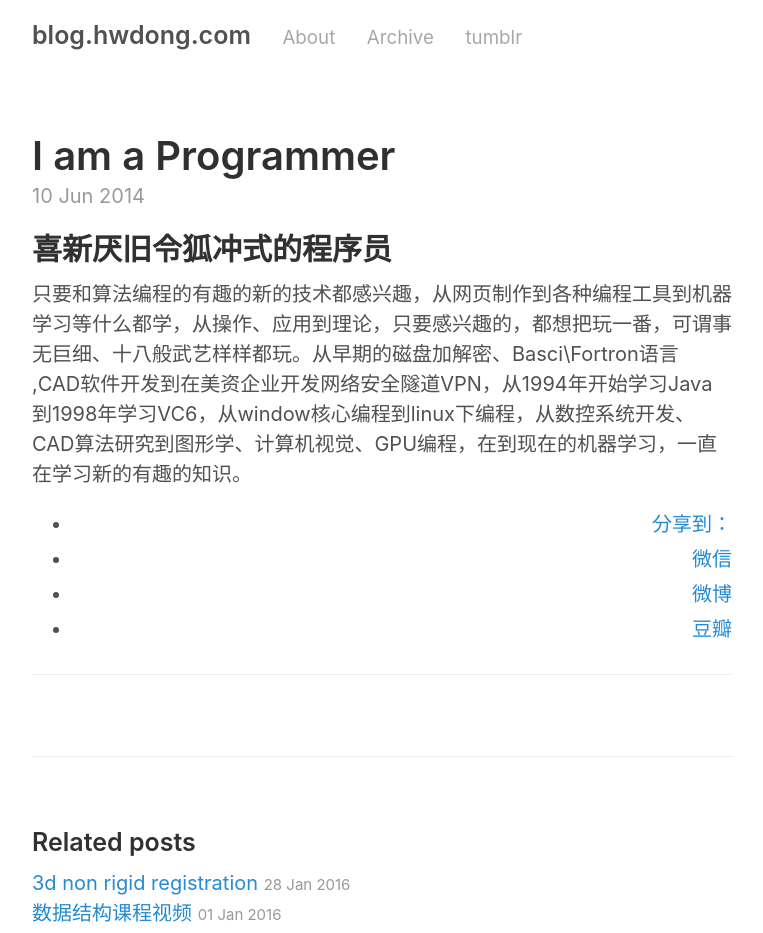
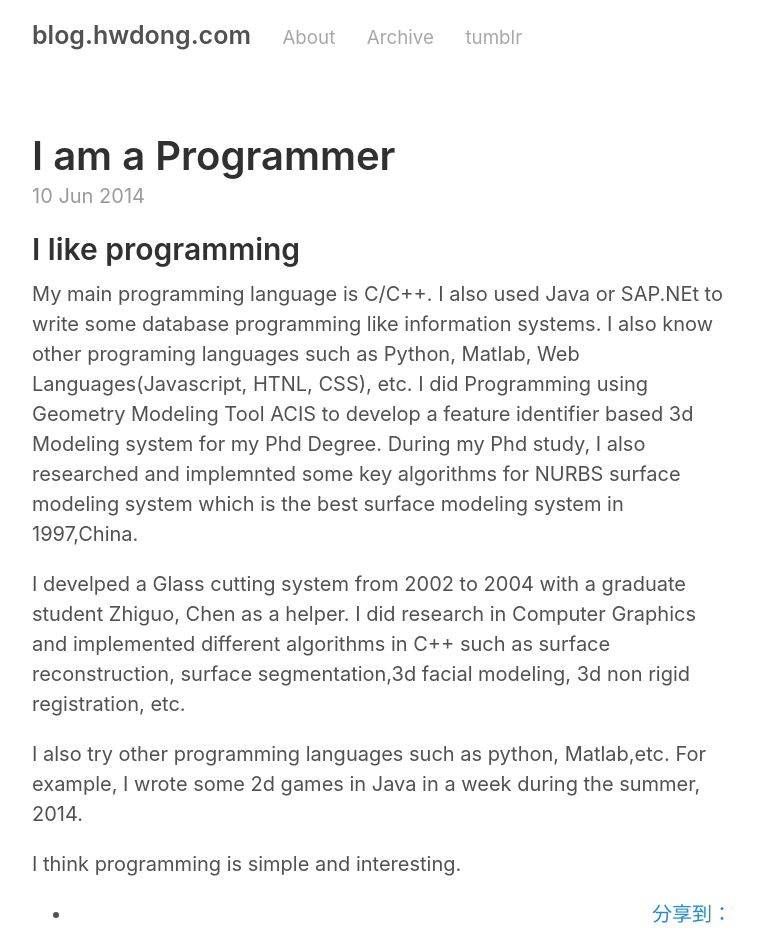
Before and after one commit to hwdong/hwdong-old.github.io, a Jekyll site: the page built from _posts/2014-06-10-I am a Programmer.md, in a window 1280 px wide. Shown: the top 933 px of the page, without its empty margins (258-1021 px from the left). Built offline with Jekyll 4.4.1, drawn with Linux system fonts in a browser that asks for light colours; comment, search, counter and statistics services are not loaded.

Commit message:
programming

```diff
--- a/_posts/2014-06-10-I am a Programmer.md
+++ b/_posts/2014-06-10-I am a Programmer.md
@@ -4,6 +4,12 @@ title: "I am a Programmer"
 comments: true
 ---
 
-## 喜新厌旧令狐冲式的程序员
+## I like programming
 
-只要和算法编程的有趣的新的技术都感兴趣，从网页制作到各种编程工具到机器学习等什么都学，从操作、应用到理论，只要感兴趣的，都想把玩一番，可谓事无巨细、十八般武艺样样都玩。<!--more-->从早期的磁盘加解密、Basci\Fortron语言 ,CAD软件开发到在美资企业开发网络安全隧道VPN，从1994年开始学习Java到1998年学习VC6，从window核心编程到linux下编程，从数控系统开发、CAD算法研究到图形学、计算机视觉、GPU编程，在到现在的机器学习，一直在学习新的有趣的知识。
+My main programming language is C/C++. I also used Java or SAP.NEt to write some database programming like information systems. I also know other programing languages such as Python, Matlab, Web Languages(Javascript, HTNL, CSS), etc. I did Programming using Geometry Modeling Tool ACIS to develop a feature identifier based 3d Modeling system for my Phd Degree. During my Phd study, I also researched  and implemnted some key algorithms for NURBS surface modeling system which is the best surface modeling system in 1997,China.
+
+I develped a Glass cutting system from 2002 to 2004 with a graduate student Zhiguo, Chen as a helper. I did research in Computer Graphics and implemented different algorithms in C++ such as surface reconstruction, surface segmentation,3d facial modeling, 3d non rigid registration, etc.
+
+I also try other programming languages such as python, Matlab,etc. For example, I wrote some 2d games in Java in a week during the summer, 2014.
+
+I think programming is simple and interesting.
```
